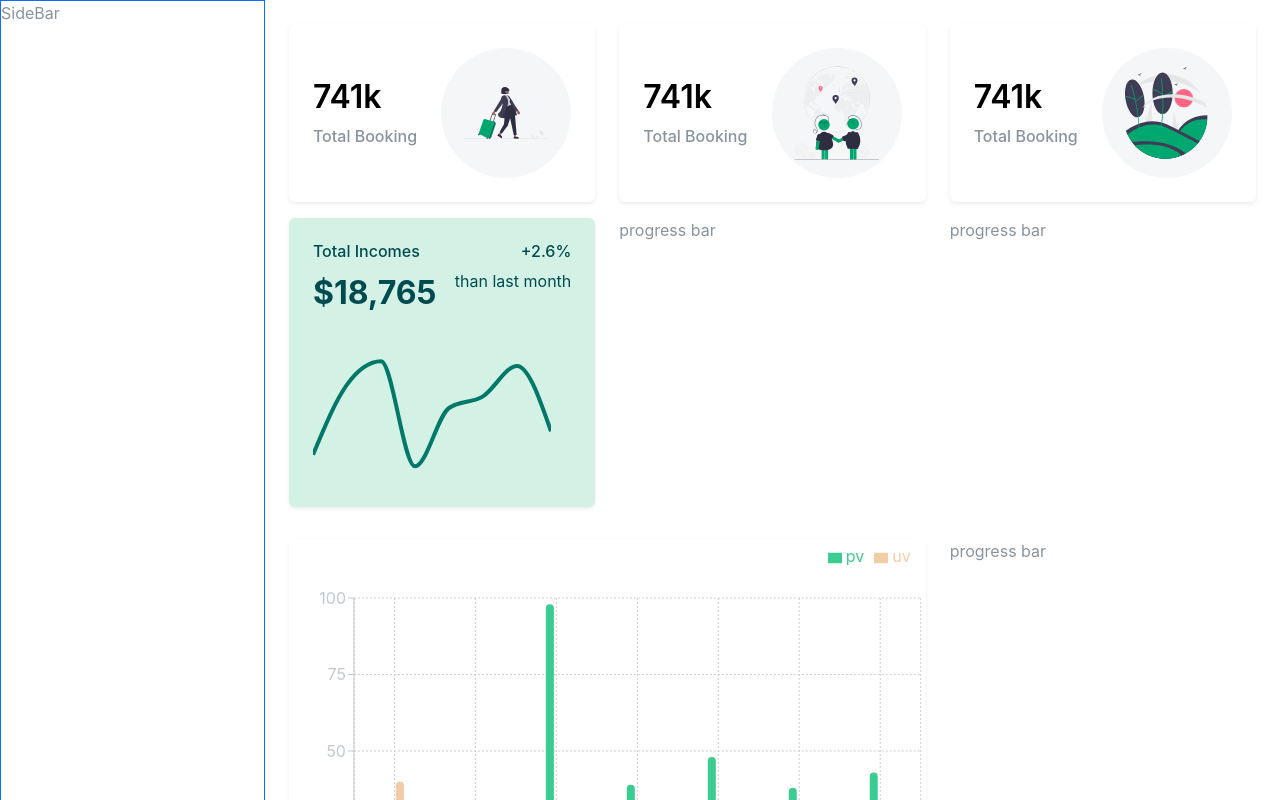
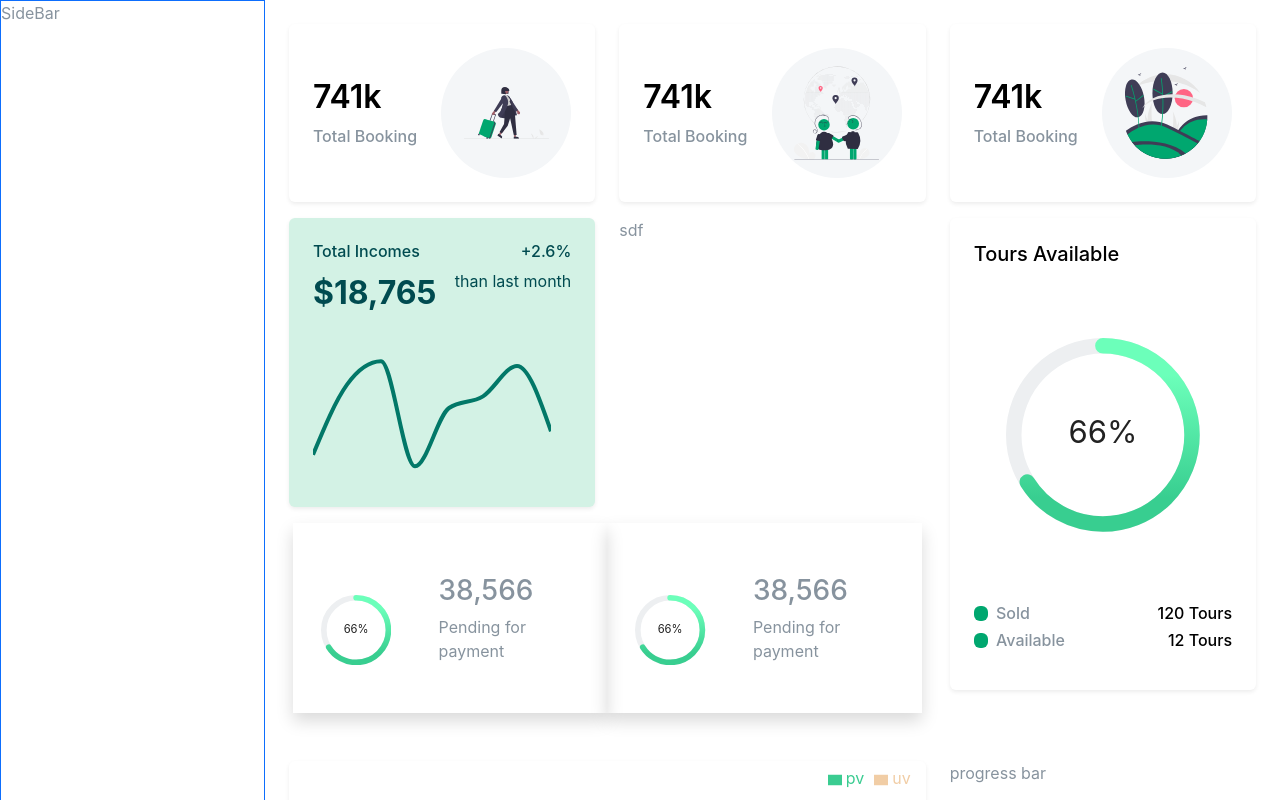
Before and after one commit to MousumiMitu/minimals-vue-task, a React (Create React App) app: page / in a window 1280 px wide. Shown: the top 800 px of the page. Built offline with nearby package versions, Linux system fonts and the light colour scheme.

Commit message:
circular progress bar

```diff
--- a/package.json
+++ b/package.json
@@ -8,6 +8,7 @@
     "@testing-library/user-event": "^13.5.0",
     "chart.js": "^4.3.2",
     "react": "^18.2.0",
+    "react-circular-progressbar": "^2.1.0",
     "react-dom": "^18.2.0",
     "react-scripts": "5.0.1",
     "recharts": "^2.7.2",
--- a/src/App.css
+++ b/src/App.css
@@ -7,3 +7,9 @@ body {
   background-color: #ffffff;
   color: #87939e;
 }
+
+.small-box {
+  width: 0.9rem;
+  height: 0.9rem;
+  background: #00a76f;
+}
--- /dev/null
+++ b/src/components/circularProgressBar/CircularProgressBar.jsx
@@ -0,0 +1,32 @@
+import React from "react";
+import { CircularProgressbar } from "react-circular-progressbar";
+import "react-circular-progressbar/dist/styles.css";
+import GradientSVG from "./GarientSVG";
+
+const CircularProgressBar = ({ props }) => {
+  const idCSS = "hello";
+  const percentage = 66;
+  console.log(props);
+  return (
+    <div className="w-75">
+      <GradientSVG />
+      <CircularProgressbar
+        strokeWidth={8}
+        value={percentage}
+        text={`${percentage}%`}
+        styles={{
+          text: {
+            fill: "#222222",
+            fontSize: "16px",
+          },
+          path: { stroke: `url(#${idCSS})`, height: "100%" },
+          trail: {
+            stroke: "#EDEFF1",
+          },
+        }}
+      />
+    </div>
+  );
+};
+
+export default CircularProgressBar;
--- /dev/null
+++ b/src/components/circularProgressBar/GarientSVG.jsx
@@ -0,0 +1,20 @@
+import React from "react";
+
+const GradientSVG = () => {
+  const idCSS = "hello";
+  const gradientTransform = `rotate(90)`;
+  return (
+    <div>
+      <svg style={{ height: 0 }}>
+        <defs>
+          <linearGradient id={idCSS} gradientTransform={gradientTransform}>
+            <stop offset="16.29%" stopColor="#6CFFBA" />
+            <stop offset="85.56%" stopColor="#38CE90 " />
+          </linearGradient>
+        </defs>
+      </svg>
+    </div>
+  );
+};
+
+export default GradientSVG;
--- a/src/pages/Home.jsx
+++ b/src/pages/Home.jsx
@@ -2,20 +2,81 @@ import React from "react";
 import Card from "../components/card/card";
 import LineChartData from "../components/lineChart/LineChart";
 import BarChartData from "../components/barChart/BarChart";
+import CircularProgressBar from "../components/circularProgressBar/CircularProgressBar";
 
 const Home = () => {
+  const cirData1 = [
+    {
+      id: 1,
+      color: "#6CFFBA",
+    },
+    {
+      id: 2,
+      color: "#38CE90  ",
+    },
+  ];
   return (
     <div className="w-100  min-h-screen m-4 ">
       <Card />
       <div className="row py-3">
-        <div className="col-md-4">
-          <LineChartData />
+        <div className="col-md-8 ">
+          <div className="row">
+            <div className="col-md-6 ">
+              <LineChartData />
+            </div>
+            <div className="col-md-6 ">
+              <div>sdf</div>
+            </div>
+          </div>
+
+          <div className="row py-3 mx-1">
+            <div className="col-md-6 shadow ">
+              <div className="row py-5 px-3">
+                <div className="m-auto col-5">
+                  <CircularProgressBar cirData1={"#38CE90"} />
+                </div>
+                <div className="my-auto col-7">
+                  <h3>38,566</h3>
+                  <span className="fs-6">Pending for payment</span>
+                </div>
+              </div>
+            </div>
+            <div className="col-md-6 shadow">
+              <div className="row py-5 px-3 ">
+                <div className="m-auto  col-5">
+                  <CircularProgressBar />
+                </div>
+                <div className="my-auto col-7">
+                  <h3>38,566</h3>
+                  <span className="fs-6">Pending for payment</span>
+                </div>
+              </div>
+            </div>
+          </div>
         </div>
-        <div className="col-md-4">
-          <div>progress bar</div>
-        </div>
-        <div className="col-md-4">
-          <div>progress bar</div>
+
+        <div className="col-md-4 ">
+          <div className="shadow-sm rounded p-4">
+            <h3 className="fs-5 text-black">Tours Available</h3>
+            <div className="d-flex justify-content-center overflow-x-hidden my-5">
+              <CircularProgressBar />
+            </div>
+            <div className="d-flex justify-content-between align-items-center pb-2 pt-4">
+              <div className="d-flex">
+                <div className="small-box rounded my-auto me-2"></div>
+                <h4 className="fs-6 my-auto"> Sold </h4>
+              </div>
+              <h6 className="text-black my-auto">120 Tours</h6>
+            </div>
+
+            <div className="d-flex justify-content-between align-items-center pb-3">
+              <div className="d-flex">
+                <div className="small-box rounded my-auto me-2"></div>
+                <h4 className="fs-6 my-auto"> Available</h4>
+              </div>
+              <h6 className="text-black my-auto">12 Tours</h6>
+            </div>
+          </div>
         </div>
       </div>
 
```
Also changed, not shown: 1 other file (tests, documents, lock files or other folders).
